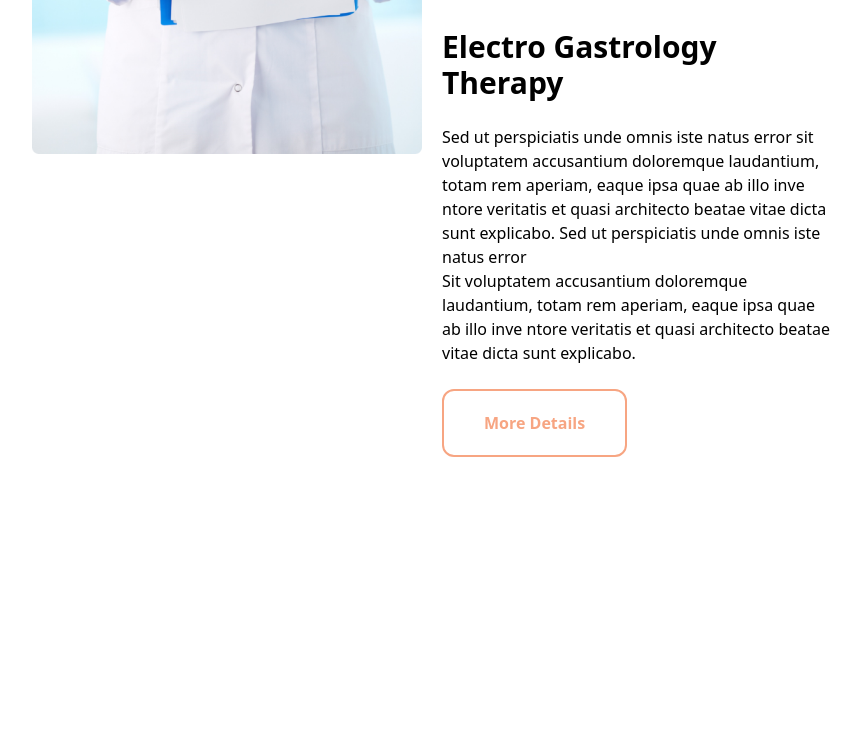
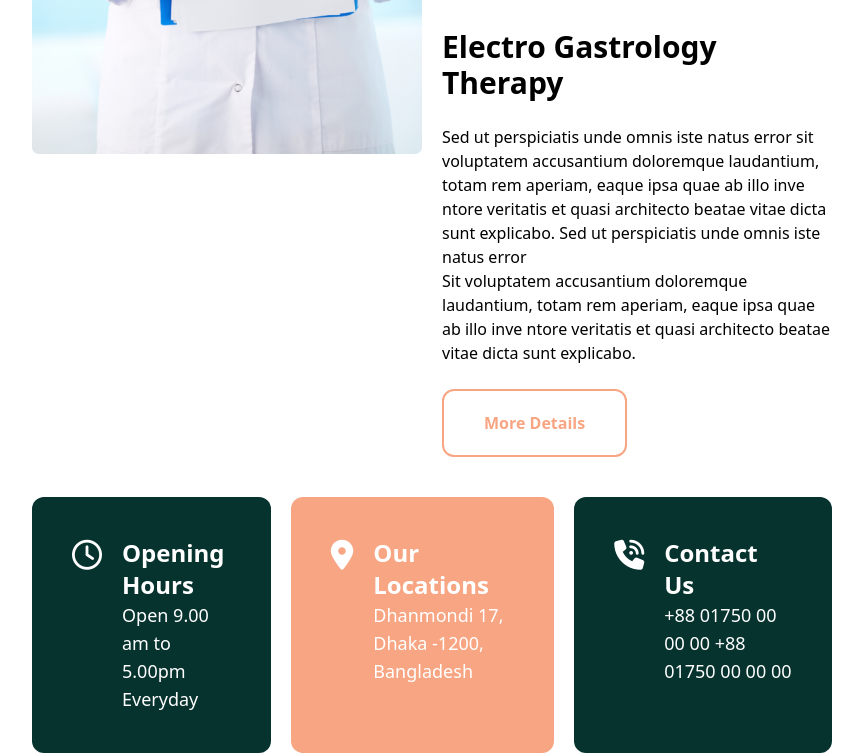
Before and after one commit to ReazTausif97/Doctor-Website, a plain HTML site: page index.html in a window 1280 px wide. Shown: the part 1336-2089 px from the top of the page, without its empty margins (208-1071 px from the left). Before the commit the page ends 1793 px from the top, so only its background shows below. Drawn offline with nearby package versions, Linux system fonts and the light colour scheme.

Commit message:
cards added

```diff
--- a/index.html
+++ b/index.html
@@ -9,6 +9,7 @@
       crossorigin="anonymous"
     ></script>
     <script src="https://cdn.tailwindcss.com"></script>
+    <link rel="stylesheet" href="style.css" />
     <title>Doc App</title>
   </head>
   <body class="max-w-[1500px] mx-auto text-center md:text-left">
@@ -20,10 +21,10 @@
         <img src="images/logo.png" alt="" />
         <nav class="mx-3">
           <ul class="hidden space-x-6 text-lg md:flex">
-            <li>Home</li>
-            <li>About</li>
-            <li>Appointment</li>
-            <li>Login</li>
+            <li class="cursor-pointer">Home</li>
+            <li class="cursor-pointer">About</li>
+            <li class="cursor-pointer">Appointment</li>
+            <li class="cursor-pointer">Login</li>
           </ul>
           <i class="block md:hidden text-3xl font-bold fa-solid fa-bars"></i>
         </nav>
@@ -123,5 +124,36 @@
         </div>
       </div>
     </section>
+
+    <section class="cards px-60 gap-5 mt-10 flex justify-evenly text-white">
+      <div class="one bg-[#07332F] p-10 rounded-xl flex gap-5">
+        <div class="icon">
+          <i class="fa-regular fa-clock text-3xl"></i>
+        </div>
+        <div class="text">
+          <h1 class="font-bold text-2xl">Opening Hours</h1>
+          <p class="text-lg">Open 9.00 am to 5.00pm Everyday</p>
+        </div>
+      </div>
+      <div class="two bg-[#F7A582] p-10 rounded-xl flex gap-5">
+        <div class="icon">
+          <i class="fa-solid fa-location-dot text-3xl"></i>
+        </div>
+        <div class="text">
+          <h1 class="font-bold text-2xl">Our Locations</h1>
+          <p class="text-lg">Dhanmondi 17, Dhaka -1200, Bangladesh</p>
+        </div>
+      </div>
+      <div class="three bg-[#07332F] p-10 rounded-xl flex gap-5">
+        <div class="icon">
+          <i class="fa-solid fa-phone-volume text-3xl"></i>
+        </div>
+
+        <div class="text">
+          <h1 class="font-bold text-2xl">Contact Us</h1>
+          <p class="text-lg">+88 01750 00 00 00 +88 01750 00 00 00</p>
+        </div>
+      </div>
+    </section>
   </body>
 </html>
--- /dev/null
+++ b/style.css
@@ -0,0 +1,3 @@
+* {
+  -webkit-tap-highlight-color: transparent;
+}
```
